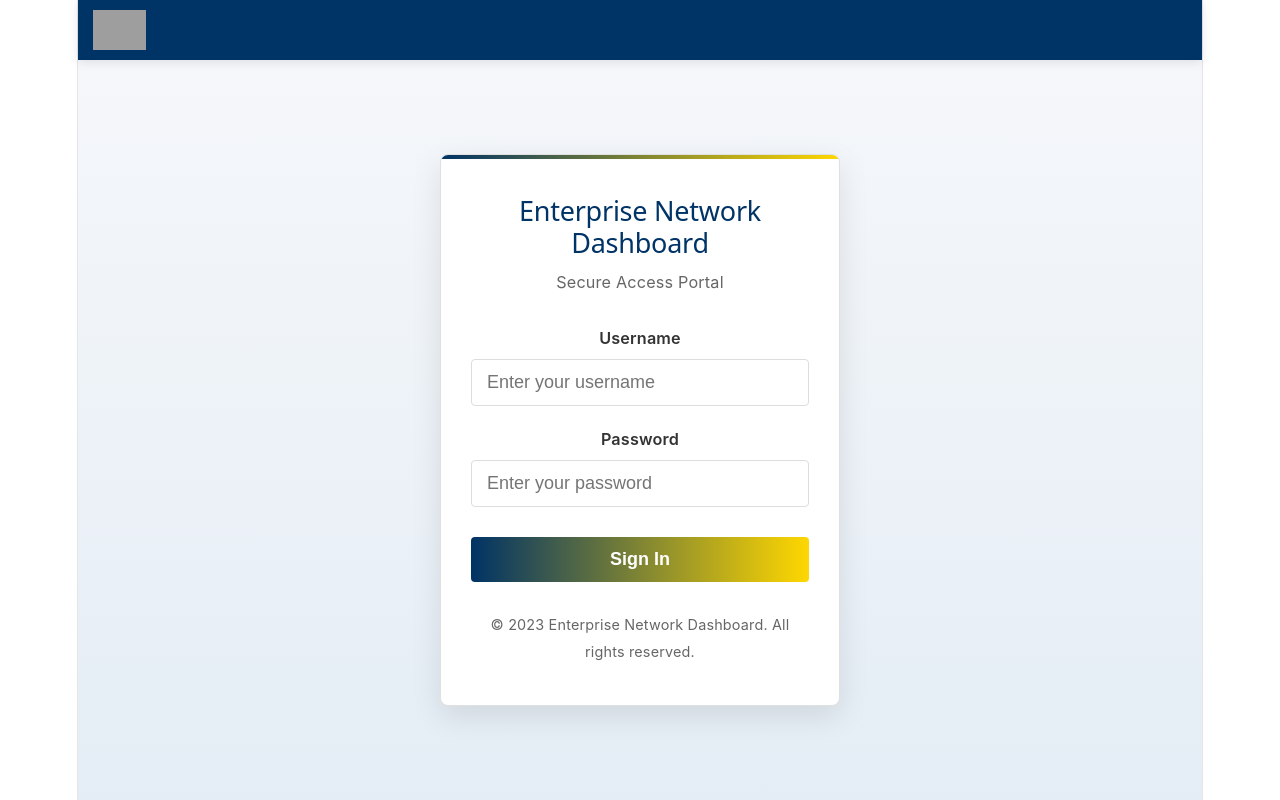
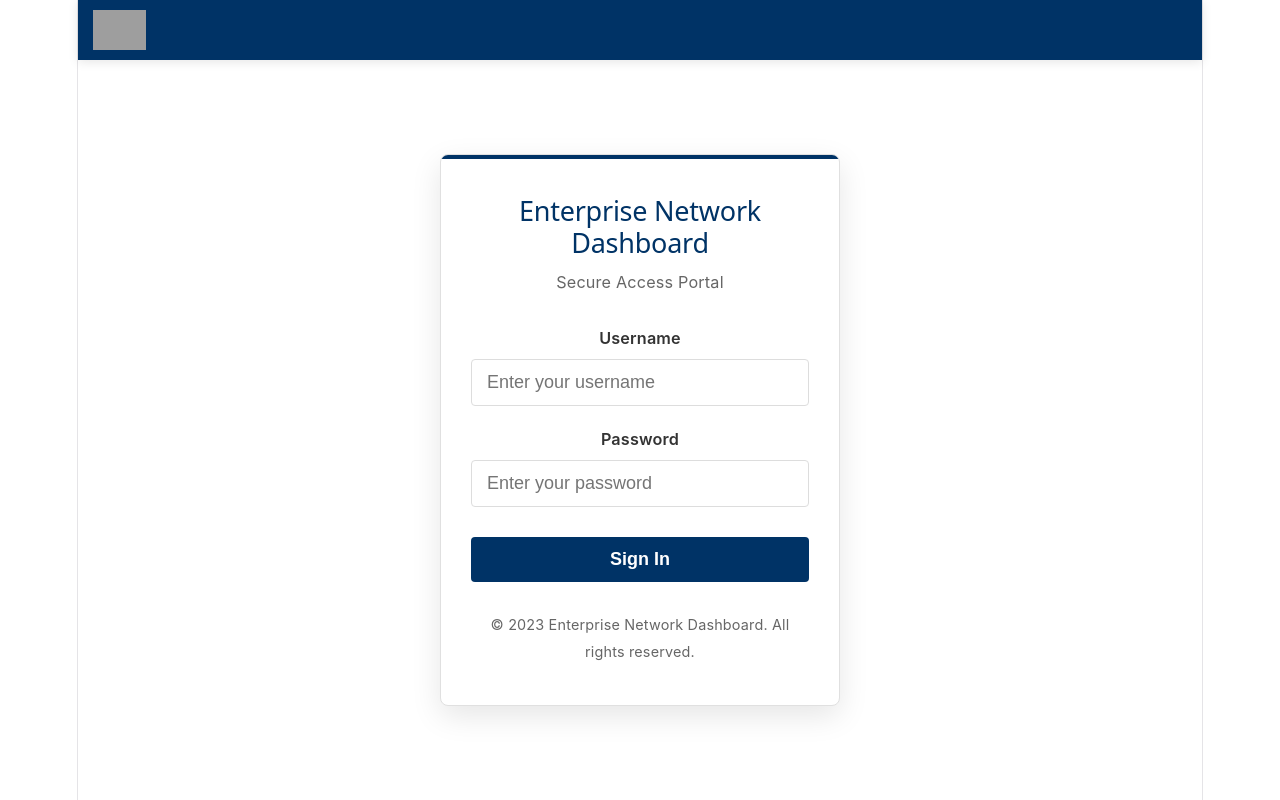
Before and after one commit to hrana564/RemedyAnalysis, a React (Vite) app: page / in a window 1280 px wide. Built offline with nearby package versions, Linux system fonts and the light colour scheme; grey boxes are pictures that could not be loaded.

Commit message:
fix: remove gradient backgrounds and set username textbox background to white
Co-authored-by: aider (openai/qwen-coder) <aider@aider.chat>

```diff
--- a/src/App.css
+++ b/src/App.css
@@ -108,7 +108,7 @@ body {
   align-items: center;
   flex: 1;
   padding: 20px;
-  background: linear-gradient(to bottom, #f5f7fa 0%, #e4edf5 100%);
+  background: #fff;
 }
 
 .login-card {
@@ -130,7 +130,7 @@ body {
   left: 0;
   right: 0;
   height: 4px;
-  background: linear-gradient(90deg, #003366, #FFD700);
+  background: #003366;
 }
 
 .login-header {
@@ -173,6 +173,7 @@ body {
   border-radius: 4px;
   font-size: 1rem;
   transition: border-color 0.3s;
+  background-color: #fff;
 }
 
 .form-group input:focus {
@@ -183,7 +184,7 @@ body {
 
 .login-btn {
   padding: 12px;
-  background: linear-gradient(90deg, #003366, #FFD700);
+  background: #003366;
   color: white;
   border: none;
   border-radius: 4px;
@@ -223,7 +224,7 @@ body {
   justify-content: center;
   align-items: center;
   padding: 40px;
-  background: linear-gradient(to bottom, #f5f7fa 0%, #e4edf5 100%);
+  background: #fff;
 }
 
 .welcome-card {
```
